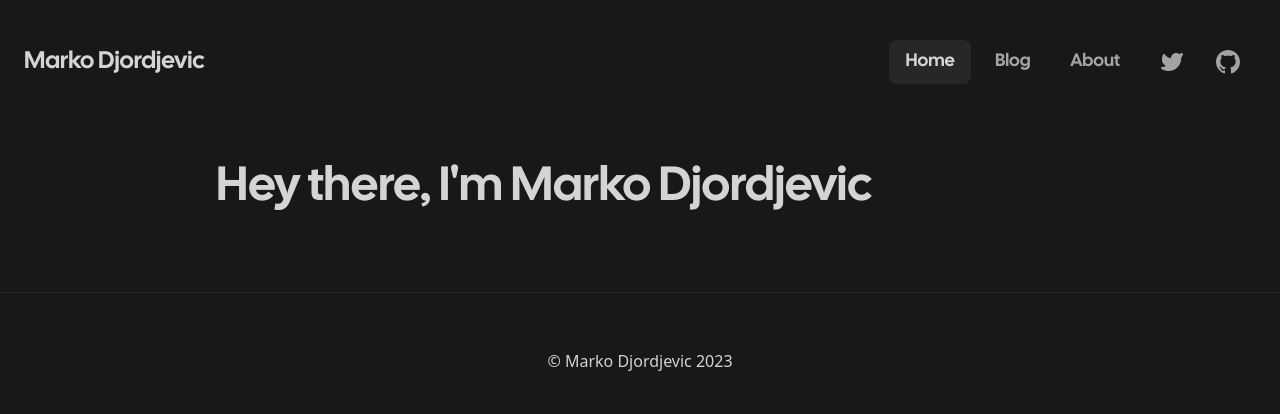
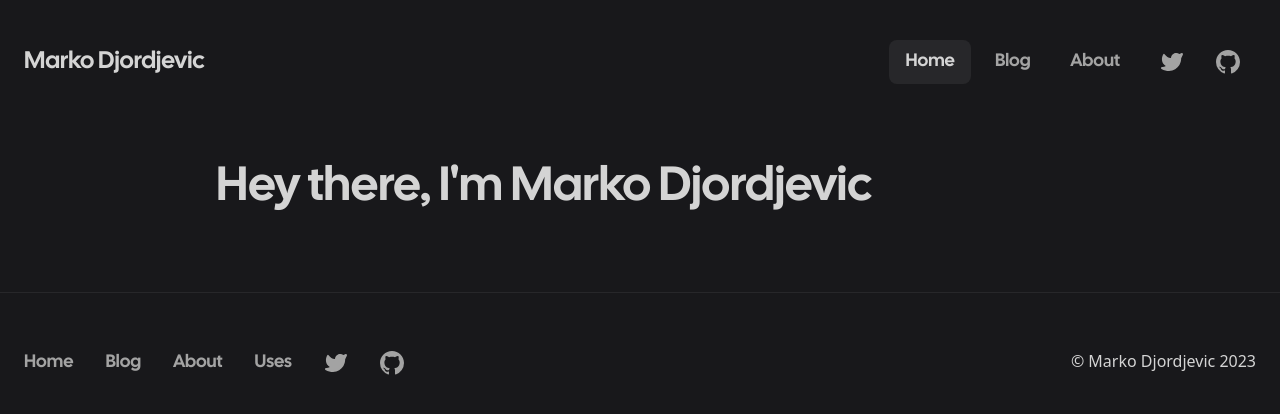
Before and after one commit to makezi/markodjordjevic.com, a Next.js app: page / in a window 1280 px wide. Shown: the top 414 px of the page. Built offline with nearby package versions, Linux system fonts and the light colour scheme.

Commit message:
Add links to footer

```diff
--- a/components/footer.tsx
+++ b/components/footer.tsx
@@ -1,6 +1,56 @@
+import Link, { LinkProps } from 'next/link';
+import type { PropsWithChildren } from 'react';
+
+import { cn } from '@/lib/utils';
+
+import { GithubIcon, TwitterIcon } from './icons';
+
+const navLinkClass = cn(
+  'font-heading text-lg text-neutral-400 transition-all hover:text-neutral-300'
+);
+
+function FooterLink({ children, ...props }: PropsWithChildren<LinkProps>) {
+  return (
+    <li>
+      <Link {...props} className={navLinkClass}>
+        {children}
+      </Link>
+    </li>
+  );
+}
+
 export function Footer() {
   return (
-    <footer className="container flex justify-center border-t border-zinc-800 py-14 lg:px-0">
+    <footer className="container flex flex-col justify-between space-y-10 border-t border-zinc-800 py-8 sm:flex-row sm:space-y-0 sm:py-14">
+      <ul className="flex flex-col space-y-4 sm:flex-row sm:items-center sm:space-x-6 sm:space-y-0 md:space-x-8">
+        <FooterLink href="/">Home</FooterLink>
+        <FooterLink href="/blog">Blog</FooterLink>
+        <FooterLink href="/about">About</FooterLink>
+        <FooterLink href="/uses">Uses</FooterLink>
+
+        <div className="flex items-center space-x-6 sm:space-x-6 md:space-x-8">
+          <li>
+            <a
+              href="https://twitter.com/makezid"
+              className={navLinkClass}
+              rel="noopener noreferrer"
+              target="_blank"
+            >
+              <TwitterIcon />
+            </a>
+          </li>
+          <li>
+            <a
+              href="https://github.com/makezi"
+              className={navLinkClass}
+              rel="noopener noreferrer"
+              target="_blank"
+            >
+              <GithubIcon />
+            </a>
+          </li>
+        </div>
+      </ul>
       <span>© Marko Djordjevic 2023</span>
     </footer>
   );
--- a/components/header/header.tsx
+++ b/components/header/header.tsx
@@ -1,3 +1,5 @@
+import Link from 'next/link';
+
 import { NavBar } from './nav-bar';
 
 export function Header() {
@@ -5,7 +7,7 @@ export function Header() {
     <header className="container flex flex-col justify-between space-y-4 py-8 md:flex-row md:items-center md:space-y-0 md:py-10">
       <div className="flex items-center gap-4">
         <h1 className="font-heading text-2xl text-neutral-300">
-          Marko Djordjevic
+          <Link href="/">Marko Djordjevic</Link>
         </h1>
       </div>
       <NavBar />
--- a/components/header/nav-bar.tsx
+++ b/components/header/nav-bar.tsx
@@ -31,7 +31,7 @@ export function NavBar() {
 
   return (
     <nav>
-      <ul className="-ml-4 flex items-center space-x-2 transition-all lg:ml-0">
+      <ul className="-ml-4 flex items-center space-x-2 lg:ml-0">
         {Object.entries(navItems).map(([path, { name }]) => {
           const isActive = path === pathname;
 
@@ -57,7 +57,7 @@ export function NavBar() {
         })}
 
         <div className="hidden items-center sm:flex">
-          <li className="relative px-4 py-2">
+          <li className="px-4 py-2">
             <a
               href="https://twitter.com/makezid"
               className={navLinkClass}
@@ -68,7 +68,7 @@ export function NavBar() {
             </a>
           </li>
 
-          <li className="relative px-4 py-2">
+          <li className="px-4 py-2">
             <a
               href="https://github.com/makezi"
               className={navLinkClass}
```
